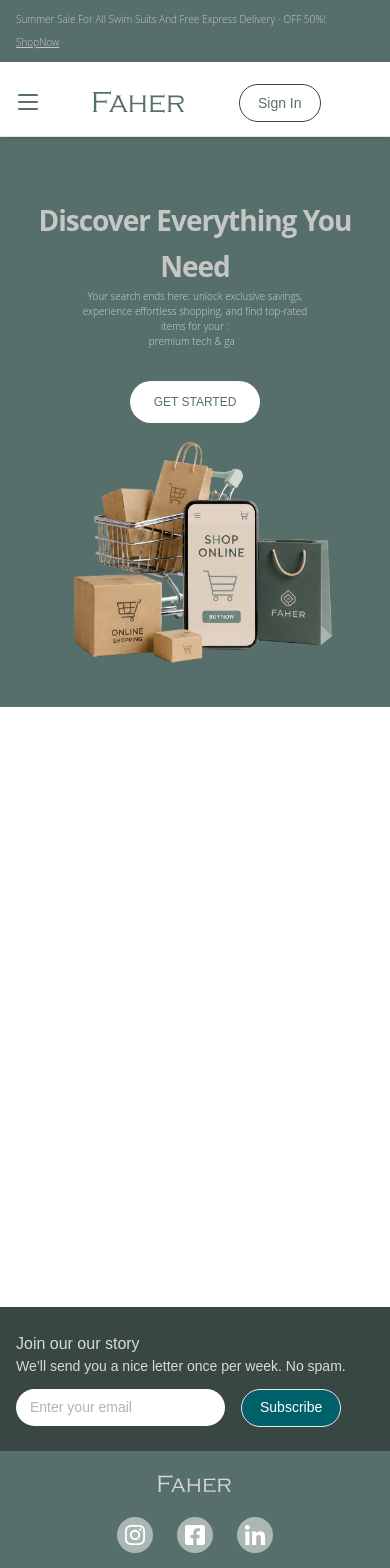
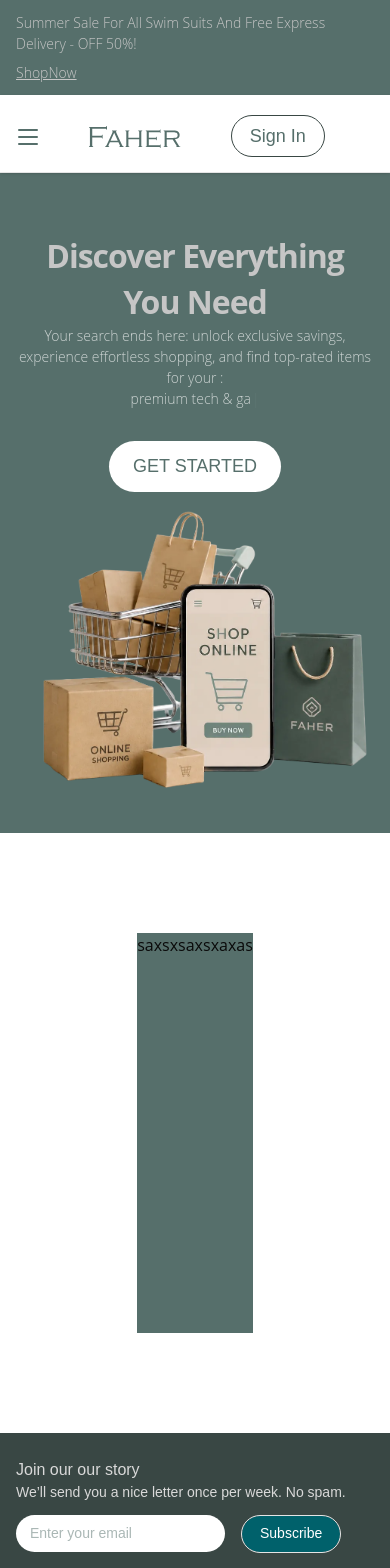
Before and after one commit to moutasem981/pj, a React (Vite) app: page / in a window 390 px wide. Shown: the top 1568 px of the page. Built offline with nearby package versions, Linux system fonts and the light colour scheme; no server answers.

Commit message:
update font size

```diff
--- a/src/assets/pages/home/Home.jsx
+++ b/src/assets/pages/home/Home.jsx
@@ -12,14 +12,14 @@ const {t} = useTranslation();
 const navigate = useNavigate();
 
   return (
-      <>
+      <main className='md:relative  z-10 '>
      {/* hero section */}
-       <section className='bg-primary-bg md:pt-30 pt-15 pb-10 md:pb-25 md:relative  z-10  '>
+       <section className='bg-primary-bg md:pt-30 pt-15 pb-10 md:pb-25  '>
         <div className='container flex justify-between items-center flex-wrap md:flex-nowrap '>
           <div className='md:text-start text-center md:mx-0 mx-auto '>
             <div>
             <h1 className=''>{t('Discover Everything You Need')}</h1>
-            <p className='text-main text-white/70  w-7/10 md:mx-0 mx-auto  '>
+            <p className='text-main text-white/70  md:w-7/10 md:mx-0 mx-auto  '>
             {t('Your search ends here: unlock exclusive savings, experience effortless shopping, and find top-rated items for your')} :
            <Typewriter component='div' className='font-bold '
              options={{
@@ -34,14 +34,20 @@ const navigate = useNavigate();
             <button onClick={()=> navigate('/Products')} className='btn-start mt-8 md:mb-0 mb-4 md:mt-12'>{t('GET STARTED')}</button>
           </div>
           <div className='md:max-w-4/10  '>
-            <img className={`md:absolute md:top-40 lg:top-22  mx-auto w-8/10 md:w-4/10 ${i18n.dir() === "rtl" ? "left-0 " : "right-0"}`}  src={heroImg} alt="image hero section"  />
+            <img className={`md:absolute md:top-40 lg:top-22  mx-auto w-full md:w-4/10 max-w-175  ${i18n.dir() === "rtl" ? "left-0 " : "right-0"}`}  src={heroImg} alt="image hero section"  />
           </div>
         </div>
        </section>
-       <section className='h-[600px]'>
+
+
+         {/* Features section */}
+       <section className='flex justify-center sm:justify-around gap-y-3 items-center   h-[600px]'>
+        <div className='h-100 bg-primary-bg'>saxs</div>
+        <div  className='h-100 bg-primary-bg'>xsax</div>
+        <div  className='h-100 bg-primary-bg'>sxaxas</div>
        </section>
 
-      </>
+      </main>
 
 
   )
--- a/src/index.css
+++ b/src/index.css
@@ -134,14 +134,14 @@
     @apply font-family;
     }
     .text-main{
-      @apply text-[10px] md:text-[16px]  font-light text-primary-bg leading-[150%];
+      @apply text-[14px] md:text-[16px]  font-light text-primary-bg leading-[150%];
     }
     .button-main{
-      @apply text-[14px]  font-button bg-white py-2.5 px-4.5 rounded-full text-primary-bg leading-[150%] border transition duration-300
+      @apply md:text-[14px]  text-[18px]   font-button bg-white py-2.5 px-4.5 rounded-full text-primary-bg leading-[150%] border transition duration-300
  border-secondary hover:bg-primary-bg/10  focus:outline-2 focus:outline-offset-2 focus:outline-secondary active:bg-primary-bg/30;
     }
     .btn-start{
-      @apply font-button bg-white text-primary-bg rounded-full text-[12px] md:text-[14px] py-3 px-6 font-light hover:bg-secondary hover:text-white transition-all duration-800 focus:outline-2 ;
+      @apply font-button bg-white text-primary-bg rounded-full text-[18px] md:text-[14px] py-3 px-6 font-light hover:bg-secondary hover:text-white transition-all duration-800 focus:outline-2 ;
     }
     .lists-nav{
       @apply hover:scale-125 hover:text-primary-bg/50 focus:scale-115 focus:text-primary-bg/50  transition duration-300;
@@ -151,13 +151,13 @@
     }
 
      h1{
-        @apply text-[28px] sm:text-[37px] xl:text-[45px]
+        @apply text-[32px] sm:text-[38px] xl:text-[45px]
                leading-11.5 sm:leading-15.75  xl:leading-20
                tracking-[-1px] font-bold text-primary-addres;
     }
 
     h2{
-        @apply text-[22px] sm:text-[30px] xl:text-[36px]
+        @apply text-[27px] sm:text-[32px] xl:text-[38px]
                leading-9 sm:leading-11 xl:leading-13.75
                tracking-normal font-bold text-[#C1BCBC];
     }
```
